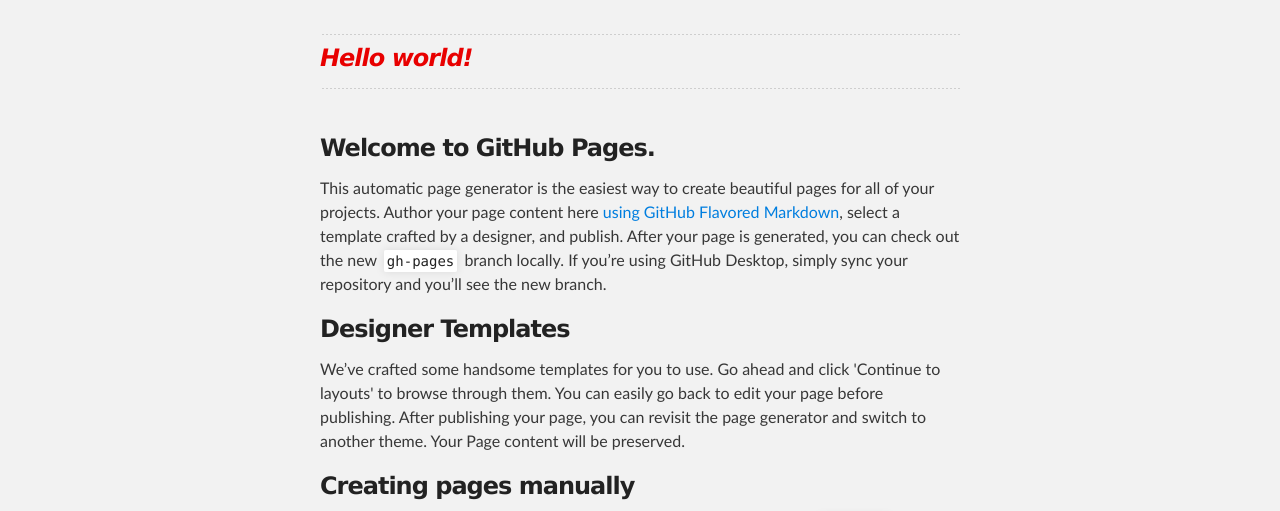
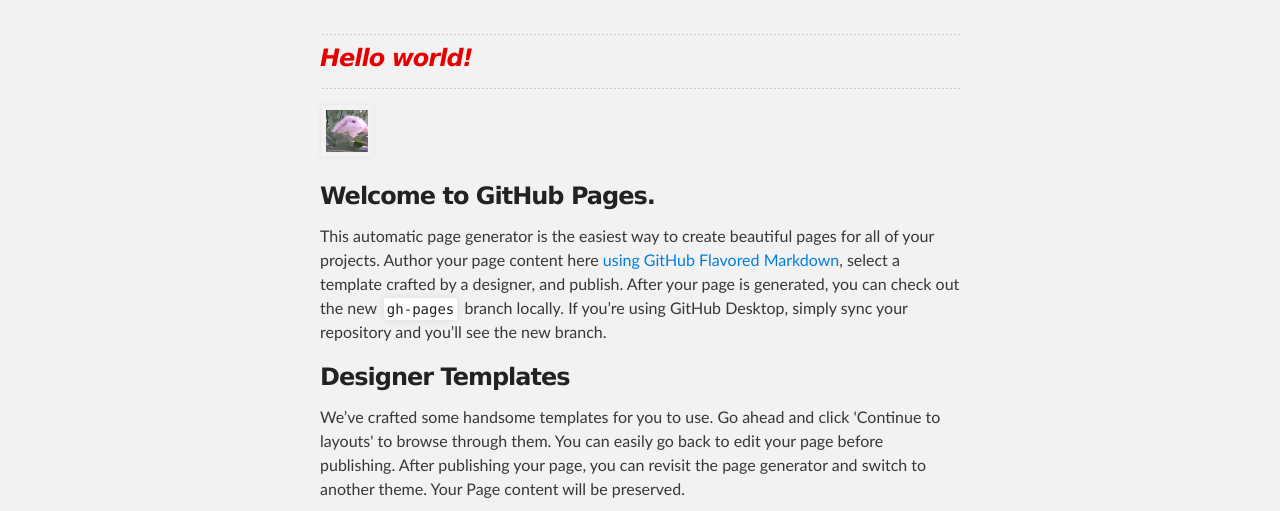
Before and after one commit to iulif/iulif-repo, a plain HTML site: page index.html in a window 1280 px wide. Shown: the part 252-763 px from the top of the page. Drawn offline with Linux system fonts and the light colour scheme.

Commit message:
Create index.html

```diff
--- a/index.html
+++ b/index.html
@@ -34,7 +34,8 @@
     <div id="main_content_wrap" class="outer">
       <section id="main_content" class="inner">
         <h3>
-          <hr><EM><span style="color:#e80000">Hello world!</span></EM><hr><br>
+          <hr><EM><span style="color:#e80000">Hello world!</span></EM><hr>
+          <img src="images/rabbit.jpg" alt="Bunny face" height="42" width="42"><br>
 <a id="welcome-to-github-pages" class="anchor" href="#welcome-to-github-pages" aria-hidden="true"><span class="octicon octicon-link"></span></a>Welcome to GitHub Pages.</h3>
 
 <p>This automatic page generator is the easiest way to create beautiful pages for all of your projects. Author your page content here <a href="https://guides.github.com/features/mastering-markdown/">using GitHub Flavored Markdown</a>, select a template crafted by a designer, and publish. After your page is generated, you can check out the new <code>gh-pages</code> branch locally. If you’re using GitHub Desktop, simply sync your repository and you’ll see the new branch.</p>
```
